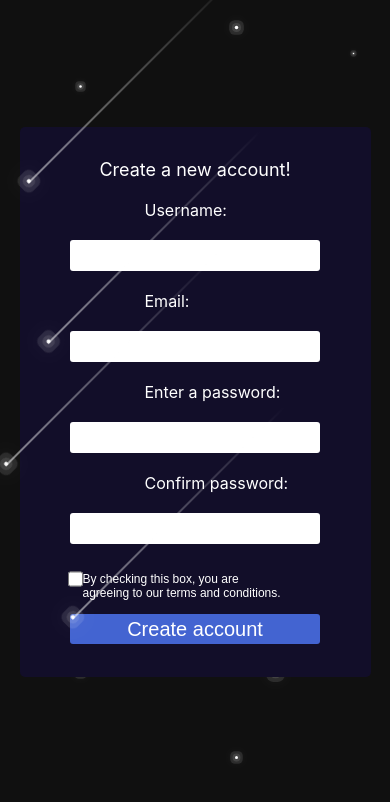
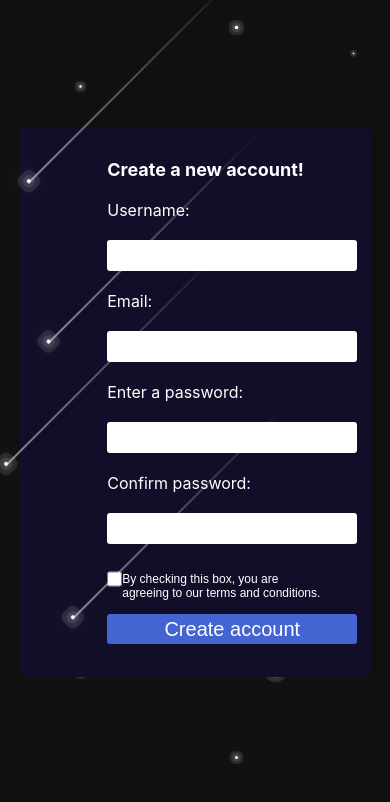
Before and after one commit to mitrabodh/libramate, a React (Create React App) app: page / in a window 390 px wide. Shown: the top 802 px of the page. Built offline with nearby package versions, Linux system fonts and the light colour scheme.

Commit message:
Resolved issues related to forms.

```diff
--- a/src/components/CreateAccount.tsx
+++ b/src/components/CreateAccount.tsx
@@ -26,8 +26,8 @@ export default function CreateAccount() {
                 <div></div>
                 <div></div>
             </div>
-            <form action="" style={{ minHeight: "550px" }}>
-                <p>Create a new account!</p>
+            <form action="" className={styles.acc} style={{ minHeight: "550px", alignItems: 'flex-start' }}>
+                <h1>Create a new account!</h1>
                 <label htmlFor="username" style={{ color: 'white' }}>Username:</label>
                 <input type="text" placeholder="" name="username" id="username" />
                 <label htmlFor="email" style={{ color: 'white' }}>Email:</label>
--- a/src/components/LoginPage.tsx
+++ b/src/components/LoginPage.tsx
@@ -26,7 +26,7 @@ export default function LoginPage() {
                 <div></div>
             </div>
             <form action="" >
-                <p>Welcome back!</p>
+                <h1>Welcome back!</h1>
                 <input type="text" placeholder="Username or Email" name="id" id="" />
                 <input ref={inputRef} type="password" placeholder="Password" name="password" id="password" />
                 <input type="checkbox" onClick={showPass} name="" id="" />
--- a/src/components/authentication.module.css
+++ b/src/components/authentication.module.css
@@ -3,7 +3,7 @@
     padding: 0;
 }
 
-
+/* Form conatainer */
 .container {
     position: relative;
     display: flex;
@@ -15,6 +15,8 @@
     overflow-x: hidden;
     overflow-y: scroll;
 }
+
+/* Background stars */
 
 .starBox>div {
     position: absolute;
@@ -67,6 +69,7 @@
     transform: scale(0.3);
 }
 
+/* Form */
 form {
     position: absolute;
     top: 15vh;
@@ -84,6 +87,13 @@ form {
     border-radius: 5px;
 }
 
+/* Style for create account page */
+
+form.acc>* {
+    margin-left: 25%;
+}
+
+/* Input fields */
 input {
     width: 250px;
     max-width: 95%;
@@ -96,15 +106,6 @@ input {
     font-size: 18px;
 }
 
-/* Label for Create account page */
-
-label {
-    align-self: flex-start;
-    position: relative;
-    left: 125px;
-}
-
-/* Style for submit button */
 input[type="submit"] {
     height: 30px;
     color: white;
@@ -124,6 +125,11 @@ input[type="checkbox"] {
     max-width: 15px;
 }
 
+/* Checkbox for create account */
+input[type="checkbox"].account {
+    left: 0px;
+}
+
 input[type="checkbox"]::before {
     position: absolute;
     min-width: 200px;
@@ -139,22 +145,19 @@ input[type="checkbox"].account::before {
     position: absolute;
     min-width: 200px;
     content: "By checking this box, you are agreeing to our terms and conditions.";
-    top: 25%;
-    left: 100%;
     color: white;
     font-size: 12px;
 }
 
-p {
+/* Form heading */
+h1 {
     color: white;
     margin: 0;
     padding: 0;
     font-size: large;
 }
 
-
-
-
+/* Shooting stars */
 span {
     position: absolute;
     top: 50%;
@@ -252,6 +255,7 @@ span:nth-child(9) {
 }
 
 
+/* Shooting stars animation */
 @keyframes animate {
     0% {
         transform: rotate(315deg) translateX(0);
@@ -267,3 +271,13 @@ span:nth-child(9) {
         opacity: 0;
     }
 }
+
+@media screen and (max-width: 460px) {
+
+    form.acc>input[ type="text"],
+    form.acc>input[ type="email"],
+    form.acc>input[ type="password"],
+    form.acc>input[ type="submit"] {
+        max-width: 70%;
+    }
+}
```
